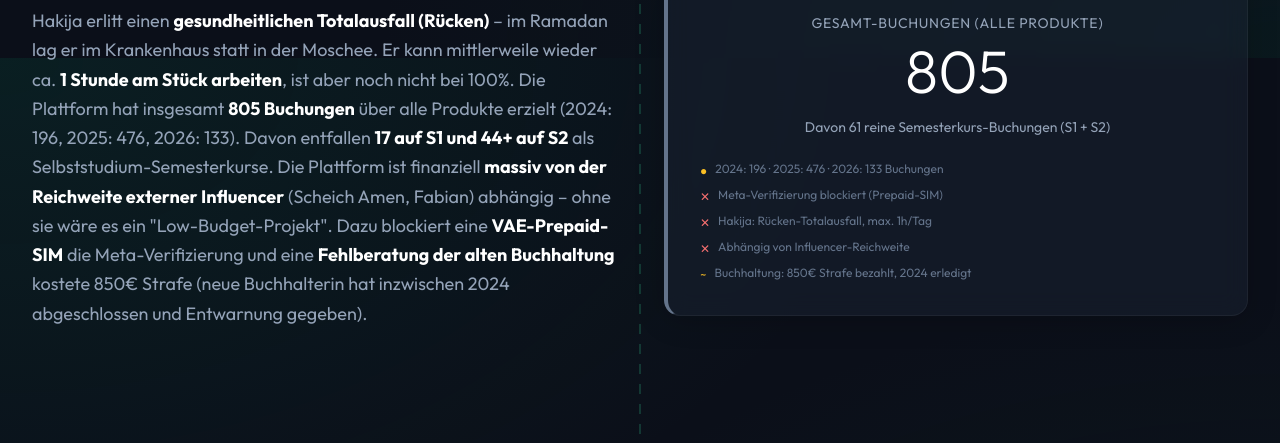
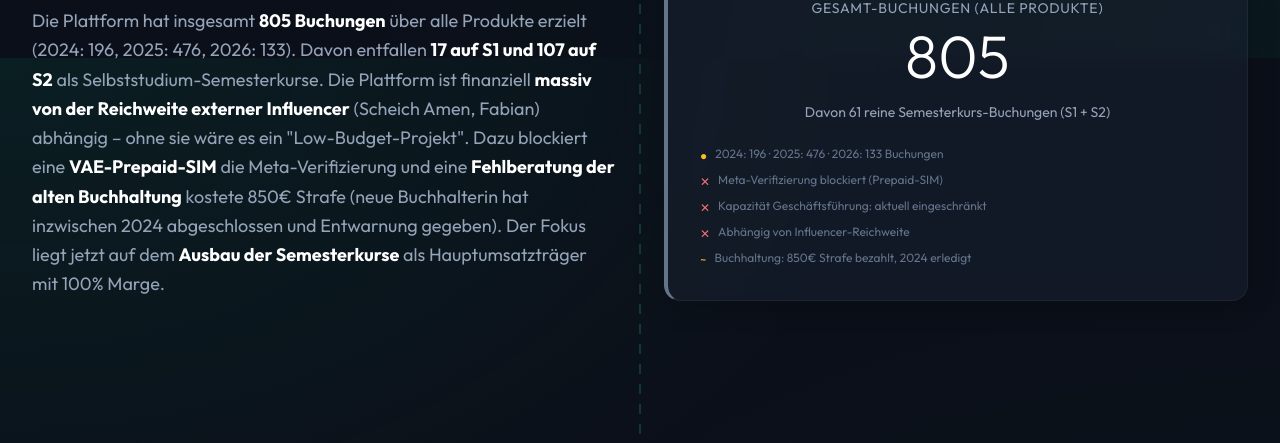
Before and after one commit to bogaja/islamstudium-dashboard, a plain HTML site: page index.html in a window 1280 px wide. Shown: the part 742-1185 px from the top of the page. Drawn offline with nearby package versions, Linux system fonts and the light colour scheme; a web font is replaced by a local one.

Commit message:
fix: Grüne Linie gekürzt + persönliche Gesundheitsinfos entfernt (nur Business)

```diff
--- a/index.html
+++ b/index.html
@@ -170,7 +170,7 @@
     <main class="max-w-7xl mx-auto px-4 sm:px-6 lg:px-8 space-y-32 relative">
 
         <!-- Connecting Line through the page (Visible on Desktop) -->
-        <div class="hidden lg:block map-line h-full top-20 bottom-0 opacity-20"></div>
+        <div class="hidden lg:block map-line top-20 opacity-20" style="height: 60%;"></div>
 
         <!-- Section 1: Wo wir stehen -->
         <section id="status-quo" class="scroll-mt-32 gs-reveal relative z-10">
@@ -179,7 +179,7 @@
                     <div class="inline-block px-3 py-1 rounded bg-slate-800 text-slate-300 text-sm font-bold mb-3 border border-slate-700">Phase 1</div>
                     <h2 class="text-4xl font-serif font-bold text-white mb-4">Wo wir stehen <span class="text-slate-500 font-light block mt-1">(Status Quo)</span></h2>
                     <p class="text-slate-400 text-lg leading-relaxed mb-6">
-                        Hakija erlitt einen <strong class="text-white">gesundheitlichen Totalausfall (Rücken)</strong> – im Ramadan lag er im Krankenhaus statt in der Moschee. Er kann mittlerweile wieder ca. <strong class="text-white">1 Stunde am Stück arbeiten</strong>, ist aber noch nicht bei 100%. Die Plattform hat insgesamt <strong class="text-white">805 Buchungen</strong> über alle Produkte erzielt (2024: 196, 2025: 476, 2026: 133). Davon entfallen <strong class="text-white">17 auf S1 und 44+ auf S2</strong> als Selbststudium-Semesterkurse. Die Plattform ist finanziell <strong class="text-white">massiv von der Reichweite externer Influencer</strong> (Scheich Amen, Fabian) abhängig – ohne sie wäre es ein "Low-Budget-Projekt". Dazu blockiert eine <strong class="text-white">VAE-Prepaid-SIM</strong> die Meta-Verifizierung und eine <strong class="text-white">Fehlberatung der alten Buchhaltung</strong> kostete 850€ Strafe (neue Buchhalterin hat inzwischen 2024 abgeschlossen und Entwarnung gegeben).
+                        Die Plattform hat insgesamt <strong class="text-white">805 Buchungen</strong> über alle Produkte erzielt (2024: 196, 2025: 476, 2026: 133). Davon entfallen <strong class="text-white">17 auf S1 und 107 auf S2</strong> als Selbststudium-Semesterkurse. Die Plattform ist finanziell <strong class="text-white">massiv von der Reichweite externer Influencer</strong> (Scheich Amen, Fabian) abhängig – ohne sie wäre es ein "Low-Budget-Projekt". Dazu blockiert eine <strong class="text-white">VAE-Prepaid-SIM</strong> die Meta-Verifizierung und eine <strong class="text-white">Fehlberatung der alten Buchhaltung</strong> kostete 850€ Strafe (neue Buchhalterin hat inzwischen 2024 abgeschlossen und Entwarnung gegeben). Der Fokus liegt jetzt auf dem <strong class="text-white">Ausbau der Semesterkurse</strong> als Hauptumsatzträger mit 100% Marge.
                     </p>
                 </div>
                 <div class="lg:w-1/2 w-full">
@@ -191,7 +191,7 @@
                         <div class="mt-6 text-left space-y-2">
                             <div class="flex items-start gap-2 text-xs text-slate-500"><span class="text-amber-400 mt-0.5">●</span> 2024: 196 · 2025: 476 · 2026: 133 Buchungen</div>
                             <div class="flex items-start gap-2 text-xs text-slate-500"><span class="text-red-400 mt-0.5">✕</span> Meta-Verifizierung blockiert (Prepaid-SIM)</div>
-                            <div class="flex items-start gap-2 text-xs text-slate-500"><span class="text-red-400 mt-0.5">✕</span> Hakija: Rücken-Totalausfall, max. 1h/Tag</div>
+                            <div class="flex items-start gap-2 text-xs text-slate-500"><span class="text-red-400 mt-0.5">✕</span> Kapazität Geschäftsführung: aktuell eingeschränkt</div>
                             <div class="flex items-start gap-2 text-xs text-slate-500"><span class="text-red-400 mt-0.5">✕</span> Abhängig von Influencer-Reichweite</div>
                             <div class="flex items-start gap-2 text-xs text-slate-500"><span class="text-amber-400 mt-0.5">~</span> Buchhaltung: 850€ Strafe bezahlt, 2024 erledigt</div>
                         </div>
```
